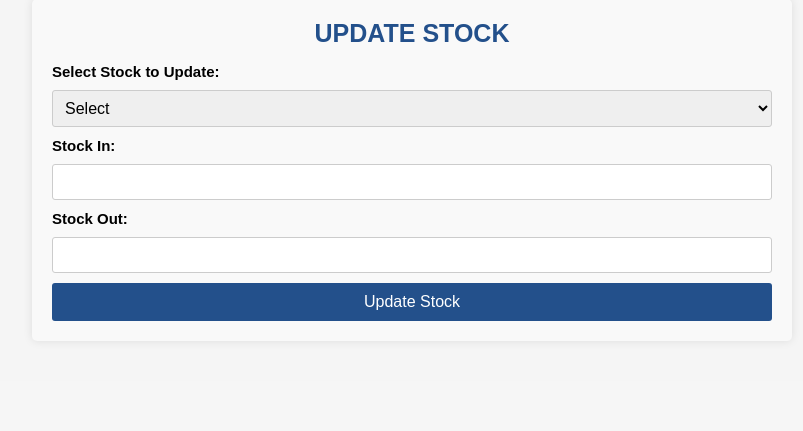
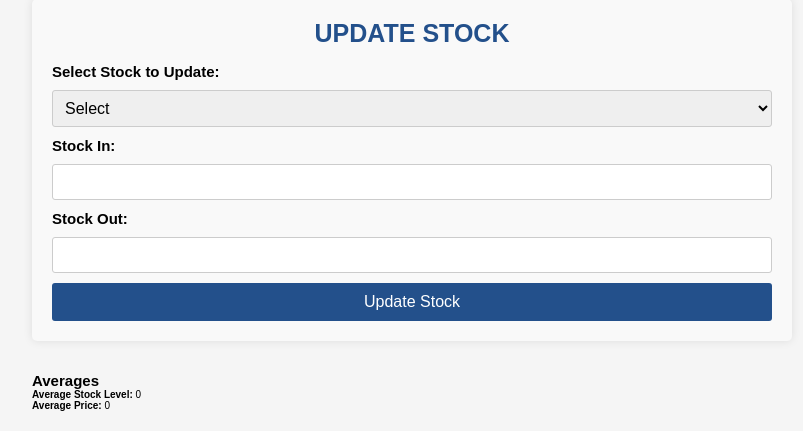
Before and after one commit to hudazubir/coppersystem, a PHP site: page /adminStock.php in a window 1280 px wide. Shown: the part 517-948 px from the top of the page, without its empty margins (228-1031 px from the left). Before the commit the page ends 838 px from the top, so only its background shows below. Run offline with PHP 8.4, Linux system fonts and the light colour scheme; a user stored in the database is signed in; data comes from the database, SQL or seed files in the repository; some web fonts are replaced.

Commit message:
new updated

```diff
--- a/adminStock.php
+++ b/adminStock.php
@@ -12,15 +12,13 @@
 
 // Handle form submission for adding new stock
 if (isset($_POST['add_stock'])) {
-    $product_id = $_POST['product_id']; // Modified to get productID
+    $product_id = $_POST['product_id'];
     $stock_in = intval($_POST['stock_in']);
 
-    // Initial stock
     $stock_out = 0;
     $total_stock = $stock_in;
 
-    $insert_stock_query = "INSERT INTO stock (productID, stockIn, stockOut, totalstock, status) VALUES
-                           ('$product_id', $stock_in, $stock_out, $total_stock, 'instock')";
+    $insert_stock_query = "INSERT INTO stock (productID, stockIn, stockOut, totalstock, status) VALUES ('$product_id', $stock_in, $stock_out, $total_stock, 'instock')";
 
     if (mysqli_query($conn, $insert_stock_query)) {
         $message[] = 'Stock added successfully!';
@@ -35,29 +33,22 @@
     $stock_in = intval($_POST['stock_in']);
     $stock_out = intval($_POST['stock_out']);
 
-    // Fetch current total stock
     $current_stock_query = "SELECT totalstock FROM stock WHERE stockID = '$stock_id'";
     $current_stock_result = mysqli_query($conn, $current_stock_query);
     if ($current_stock_result && mysqli_num_rows($current_stock_result) > 0) {
         $current_stock_assoc = mysqli_fetch_assoc($current_stock_result);
         $current_total_stock = intval($current_stock_assoc['totalstock']);
 
-        // Calculate the new total stock based on the inputs
         $new_total_stock = $current_total_stock + $stock_in - $stock_out;
 
-        // Determine status based on the new total stock
+        $status = 'In Stock';
         if ($new_total_stock <= 0) {
             $status = 'Out of Stock';
         } else if ($new_total_stock <= 2) {
             $status = 'Low';
-        } else {
-            $status = 'In Stock';
         }
 
-        // Update the stock record with the new total stock and status
-        $update_stock_query = "UPDATE stock
-                               SET stockIn = stockIn + $stock_in, stockOut = stockOut + $stock_out, totalstock = $new_total_stock, status = '$status'
-                               WHERE stockID = '$stock_id'";
+        $update_stock_query = "UPDATE stock SET stockIn = stockIn + $stock_in, stockOut = stockOut + $stock_out, totalstock = $new_total_stock, status = '$status' WHERE stockID = '$stock_id'";
 
         if (mysqli_query($conn, $update_stock_query)) {
             $message[] = 'Stock updated successfully!';
@@ -69,12 +60,28 @@
     }
 }
 
-
-
 // Fetch existing products for dropdown
 $product_query = "SELECT productID, productName FROM product";
 $product_result = mysqli_query($conn, $product_query);
 
+// Execute the Python script and fetch the results
+$command = escapeshellcmd('python3 sma_method/calculate_averages.py');
+$output = shell_exec($command);
+$averages = json_decode($output, true);
+
+// Initialize average stock and average price to default values
+$average_stock = 0;
+$average_price = 0;
+
+// Check if averages were calculated correctly
+if (is_array($averages)) {
+    if (isset($averages['average_stock'])) {
+        $average_stock = $averages['average_stock'];
+    }
+    if (isset($averages['average_price'])) {
+        $average_price = $averages['average_price'];
+    }
+}
 ?>
 
 <!DOCTYPE html>
@@ -97,14 +104,14 @@
 <?php include 'adminHeader.php'; ?>
 
 <section class="stock-management">
+    <h1 class="title">Product Stock</h1>
 
-    <h1 class="title">Product Stock</h1>
     <?php
-//    if (!empty($message)) {
-//        foreach ($message as $message) {
-//            echo "<div class='message'>$message</div>";
-//        }
-//    }
+    if (!empty($message)) {
+        foreach ($message as $msg) {
+            echo "<div class='message'>$msg</div>";
+        }
+    }
     ?>
 
     <!-- Form to add new stock -->
@@ -116,7 +123,6 @@
             <?php
             if ($product_result && mysqli_num_rows($product_result) > 0) {
                 while ($product = mysqli_fetch_assoc($product_result)) {
-                 // Display productID along with productName in the dropdown
                     echo "<option value='{$product['productID']}'>Product ID: {$product['productID']} - {$product['productName']}</option>";
                 }
             }
@@ -130,15 +136,14 @@
     </form>
 
     <br>
+
     <!-- Form to update stock -->
-
     <form action="" method="post" class="update-stock-form">
         <h2>Update Stock</h2>
         <label for="stock_id">Select Stock to Update:</label>
         <select name="stock_id" required>
             <option value="">Select</option>
             <?php
-         // Fetch existing stocks for dropdown
             $stock_query = "SELECT stockID, productID, totalstock FROM stock";
             $stock_result = mysqli_query($conn, $stock_query);
             if ($stock_result && mysqli_num_rows($stock_result) > 0) {
@@ -157,6 +162,13 @@
 
         <input type="submit" name="update_stock" value="Update Stock">
     </form>
+    <br>
+    <!-- Display average stock and average price -->
+    <div class="averages">
+    <h2>Averages</h2>
+        <p><strong>Average Stock Level:</strong> <?php echo $average_stock; ?></p>
+        <p><strong>Average Price:</strong> <?php echo $average_price; ?></p>
+    </div>
 </section>
 
 <script src="js/adminScript.js"></script>
```
Also changed, not shown: adminOrder.php (+4 -4 lines), 1 other file. Lines whose indentation alone changed are shown as unchanged.
